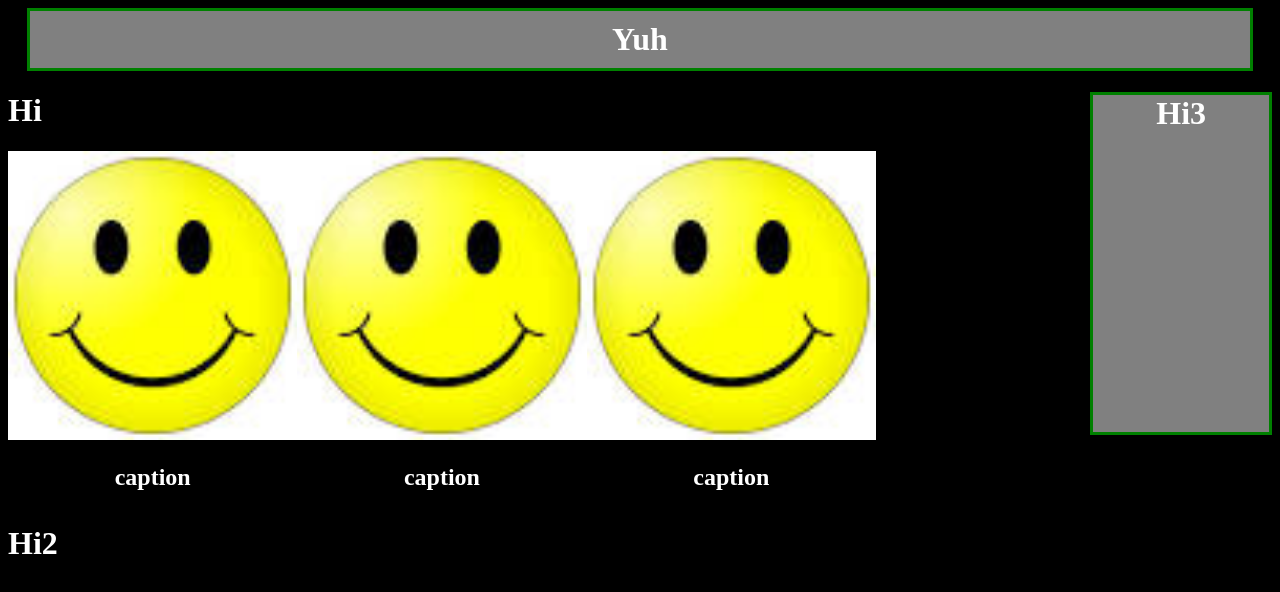
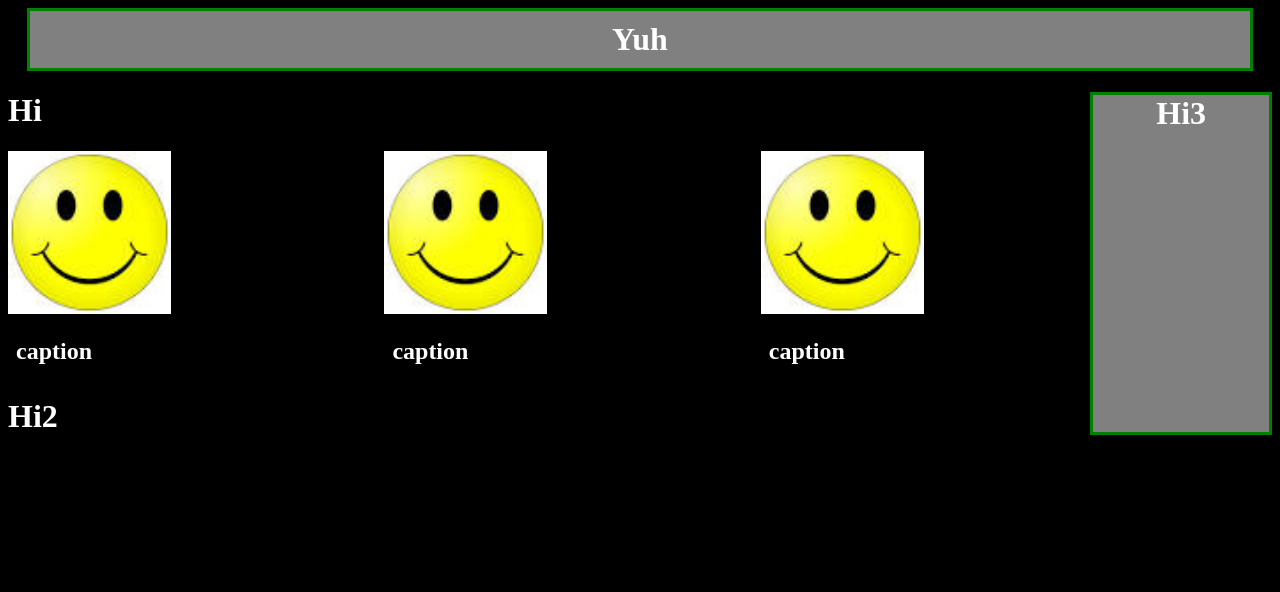
Before and after one commit to ConfusedGMCST/websiteLayout, a plain HTML site: page index.html in a window 1280 px wide. Drawn offline with Linux system fonts and the light colour scheme; a web font is replaced by a local one.

Commit message:
fixed layout issue
yuyh

```diff
--- a/style.css
+++ b/style.css
@@ -38,12 +38,13 @@ body {
     color: white;
     font-family: Iansui;
     width: 50%;
+    height: 100%;
 }
 
 .smallestContainer {
     width: 50%;
     display: flex;
-    justify-content: space-between;
+    gap: 90%;
 }
 
 .smallestContainer, img {
```
Also changed, not shown: index.html (+1 -0 lines).
